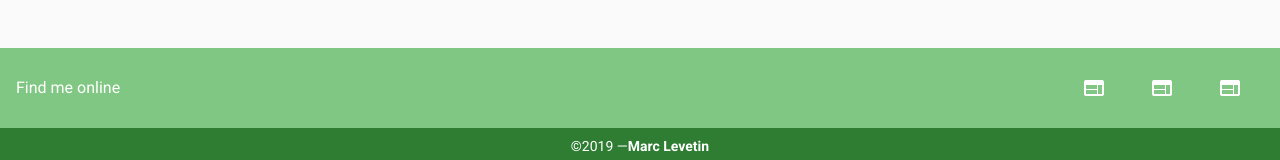
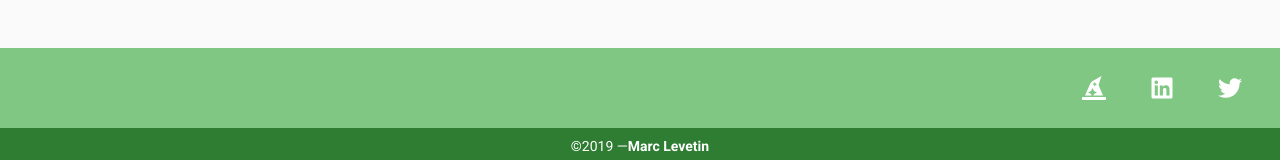
Before and after one commit to marclevetin/vue-jokes, a Vue app: page / in a window 1280 px wide. Shown: the part 635-795 px from the top of the page. Built offline with nearby package versions, Linux system fonts and the light colour scheme.

Commit message:
Added footer and font awesome.

```diff
--- a/public/index.html
+++ b/public/index.html
@@ -8,6 +8,7 @@
     <title>vue-jokes</title>
     <link rel="stylesheet" href="https://fonts.googleapis.com/css?family=Roboto:100,300,400,500,700,900">
     <link rel="stylesheet" href="https://fonts.googleapis.com/css?family=Material+Icons">
+    <link rel="stylesheet" href="https://use.fontawesome.com/releases/v5.6.3/css/all.css" integrity="sha384-UHRtZLI+pbxtHCWp1t77Bi1L4ZtiqrqD80Kn4Z8NTSRyMA2Fd33n5dQ8lWUE00s/" crossorigin="anonymous">
   </head>
   <body>
     <noscript>
--- a/src/components/Footer.vue
+++ b/src/components/Footer.vue
@@ -2,21 +2,9 @@
   <v-footer app dark height="auto">
     <v-card class="flex" flat tile>
       <v-card-title class="green lighten-2">
-        <strong class="subheading">Find me online</strong>
-
         <v-spacer></v-spacer>
-
-        <v-btn
-          v-for="icon in icons"
-          :key="icon"
-          class="mx-3 white--text"
-          icon
-        >
-          <v-icon size="24px">{{ icon }}</v-icon>
-        </v-btn>
-
-        <v-btn v-for="link in links" :key="link.icon" class="mx-3" dark icon>
-          <v-icon size="24px">web</v-icon>
+        <v-btn v-for="link in links" :key="link.icon" class="mx-3" dark icon :href="link.url" target="blank">
+          <v-icon size="24px">{{link.icon}}</v-icon>
         </v-btn>
       </v-card-title>
 
@@ -32,17 +20,10 @@
 export default {
   name: "CustomFooter",
   data: () => ({
-    icons: [
-        'fab fa-facebook',
-        'fab fa-twitter',
-        'fab fa-google-plus',
-        'fab fa-linkedin',
-        'fab fa-instagram'
-    ],
     links: [
-    { icon:"fab fa-twitter", url: "" },
-    { icon:"fab fa-linkedin", url: "" },
-    { icon: "fas fa-hat-wizard", url: ""}
+    { icon: "fas fa-hat-wizard", url: "http://www.derbyhat.org"},
+    { icon:"fab fa-linkedin", url: "https://www.linkedin.com/in/marclevetin" },
+    { icon:"fab fa-twitter", url: "https://twitter.com/_derbyhat" },
     ]
   })
 };
```
